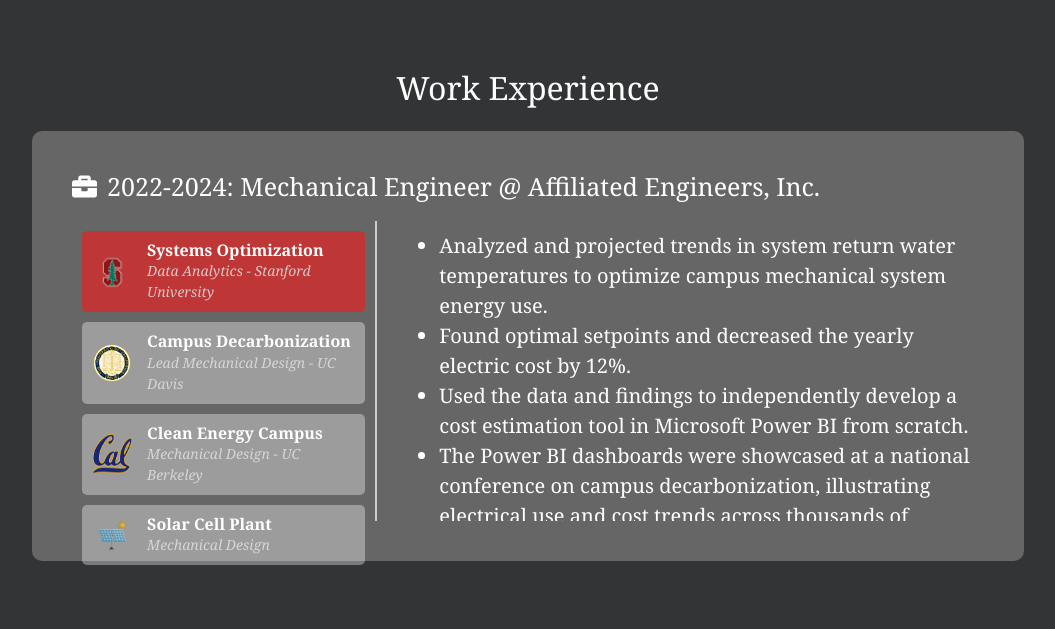
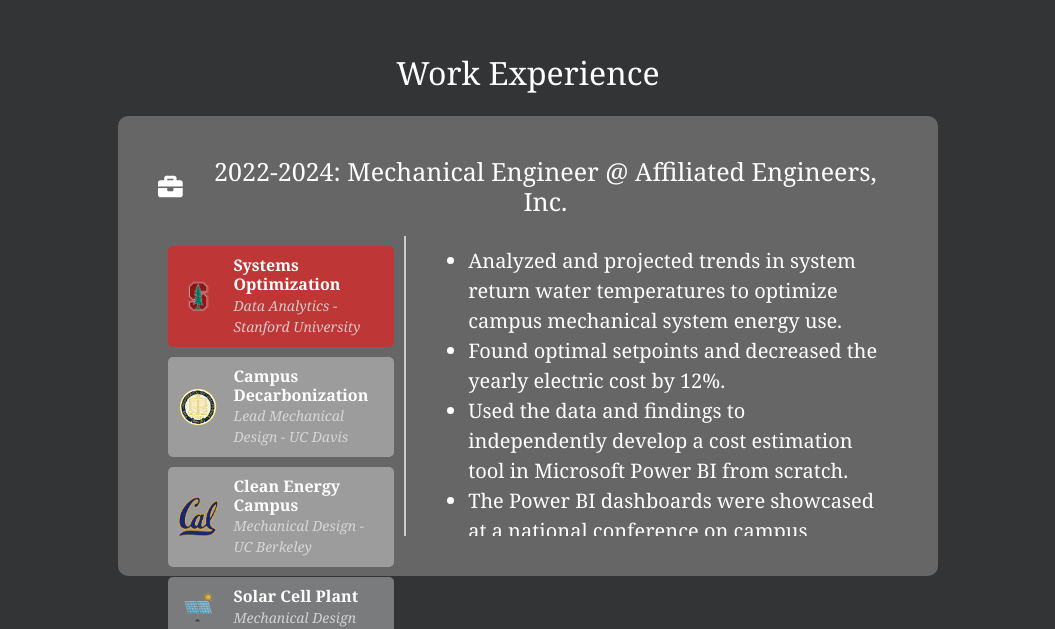
Before and after one commit to elizabethmagie/Personal-Website, a React (Create React App) app: page / in a window 1280 px wide. Shown: the part 925-1554 px from the top of the page, without its empty margins (112-1167 px from the left). Built offline with nearby package versions, Linux system fonts and the light colour scheme.

Commit message:
Fix photo cycle bug

```diff
--- a/src/App.css
+++ b/src/App.css
@@ -12,13 +12,12 @@
 }
 
 .content {
+  display: flex;
+  flex-direction: column;
+  padding: 0 10vw;
   flex: 1;
 }
 
-.app-header {
-  display: flex;
-  padding: 0 10vw !important;
-}
 
 .app-header-left-column {
   flex: 1;
@@ -62,7 +61,6 @@ section.personal-website {
   display: flex;
   align-items: center;
   justify-content: center;
-  padding: 20px;
   font-size: calc(10px + 2vmin);
   color: white;
   gap: 16px;
--- a/src/Components/CyclePhotos.tsx
+++ b/src/Components/CyclePhotos.tsx
@@ -1,4 +1,4 @@
-import React, { useEffect, useState } from 'react';
+import React, { useLayoutEffect, useState } from 'react';
 import './CyclePhotos.css';
 
 import grad_photo from '../Images/grad_photo.jpeg';
@@ -12,7 +12,7 @@ export const CyclePhotos: React.FC = () => {
   const [currentPhoto, setCurrentPhoto] = useState<number>(0);
   const [fade, setFade] = useState<boolean>(true);
 
-  useEffect(() => {
+  useLayoutEffect(() => {
     const interval = setInterval(() => {
       setFade(false);
 
```
